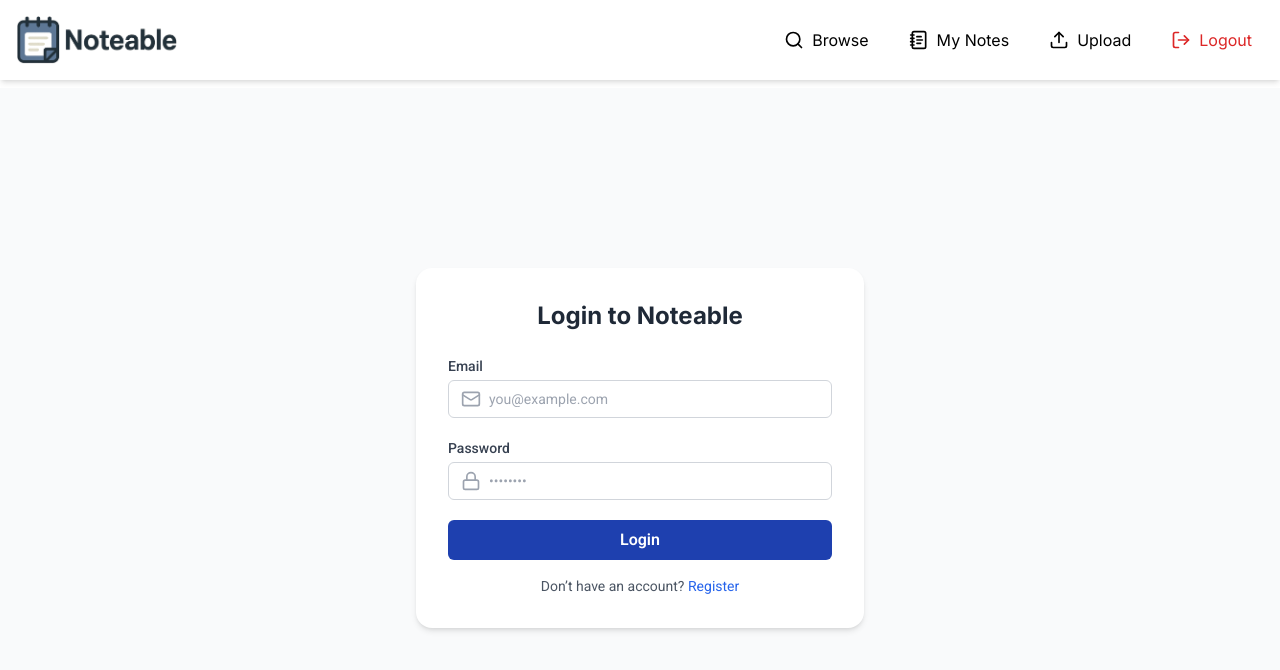
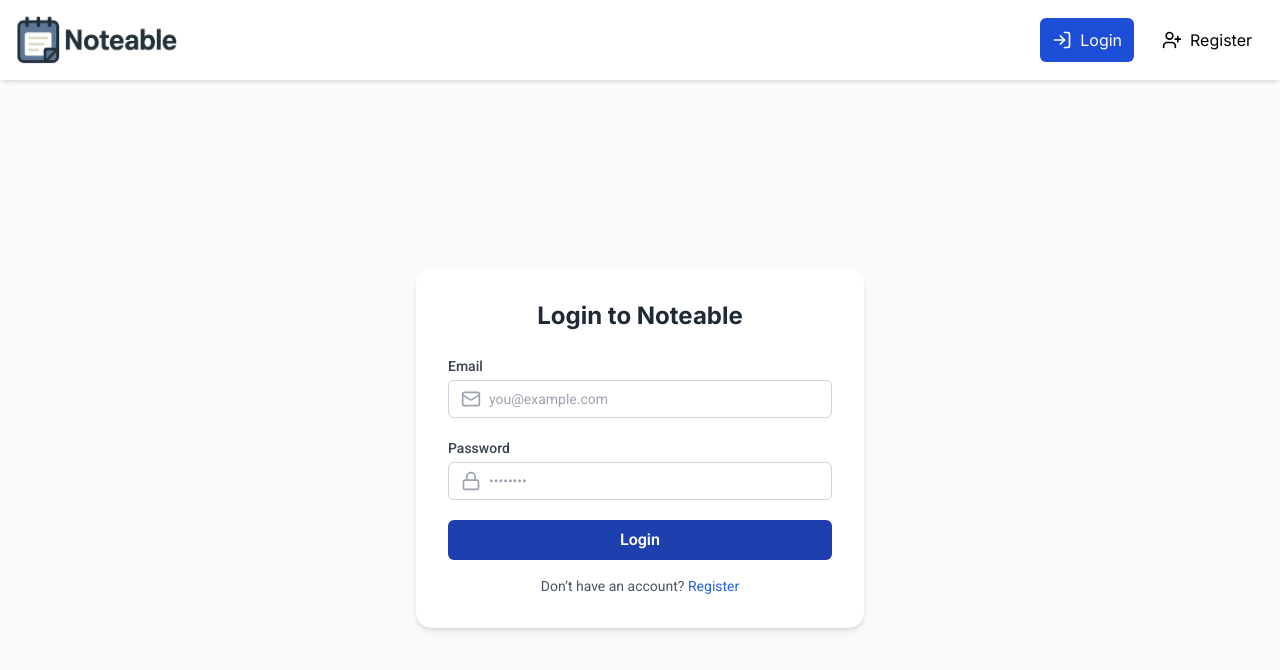
Before and after one commit to AaravT17/course_note_sharing_app, a React (Vite) app in the folder frontend/: page /login in a window 1280 px wide. Shown: the top 670 px of the page. Built offline with nearby package versions, Linux system fonts and the light colour scheme.

Commit message:
added props to conditionally render components in Navbar and Note display

```diff
--- a/frontend/src/components/Navbar.jsx
+++ b/frontend/src/components/Navbar.jsx
@@ -1,8 +1,15 @@
-import { Link } from 'react-router-dom'
+import { Link, NavLink } from 'react-router-dom'
 import logo from '../assets/logo.png'
-import { NotebookText, Search, Upload, LogOut } from 'lucide-react'
+import {
+  NotebookText,
+  Search,
+  Upload,
+  LogOut,
+  LogIn,
+  UserPlus,
+} from 'lucide-react'
 
-function Navbar() {
+function Navbar({ isLoggedIn = false }) {
   return (
     <nav className="flex font-heading justify-between items-center p-4 mb-2 shadow-md">
       {/* Logo */}
@@ -18,32 +25,52 @@ function Navbar() {
 
       {/* Navigation */}
       <ul className="flex gap-4 text-base min-w-max">
+        {isLoggedIn ? (
+          <>
             <li>
-          <Link
+              <NavLink
                 to="/browse"
-            className="flex items-center gap-2 text-black hover:bg-blue-700 hover:text-white px-3 py-3 rounded-md transition leading-none"
+                className={({ isActive }) =>
+                  `flex items-center gap-2 px-3 py-3 rounded-md transition leading-none ${
+                    isActive
+                      ? 'bg-blue-700 text-white'
+                      : 'text-black hover:bg-blue-700 hover:text-white'
+                  }`
+                }
               >
                 <Search className="w-5 h-5" />
                 Browse
-          </Link>
+              </NavLink>
             </li>
             <li>
-          <Link
+              <NavLink
                 to="/my-notes"
-            className="flex items-center gap-2 text-black hover:bg-blue-700 hover:text-white px-3 py-3 rounded-md transition leading-none"
+                className={({ isActive }) =>
+                  `flex items-center gap-2 px-3 py-3 rounded-md transition leading-none ${
+                    isActive
+                      ? 'bg-blue-700 text-white'
+                      : 'text-black hover:bg-blue-700 hover:text-white'
+                  }`
+                }
               >
                 <NotebookText className="w-5 h-5" />
                 My Notes
-          </Link>
+              </NavLink>
             </li>
             <li>
-          <Link
+              <NavLink
                 to="/upload"
-            className="flex items-center gap-2 text-black hover:bg-blue-700 hover:text-white px-3 py-3 rounded-md transition leading-none"
+                className={({ isActive }) =>
+                  `flex items-center gap-2 px-3 py-3 rounded-md transition leading-none ${
+                    isActive
+                      ? 'bg-blue-700 text-white'
+                      : 'text-black hover:bg-blue-700 hover:text-white'
+                  }`
+                }
               >
                 <Upload className="w-5 h-5" />
                 Upload
-          </Link>
+              </NavLink>
             </li>
             <li>
               <button className="flex items-center gap-2 text-red-600 hover:bg-red-600 hover:text-white px-3 py-3 rounded-md transition leading-none cursor-pointer">
@@ -51,6 +78,41 @@ function Navbar() {
                 Logout
               </button>
             </li>
+          </>
+        ) : (
+          <>
+            <li>
+              <NavLink
+                to="/login"
+                className={({ isActive }) =>
+                  `flex items-center gap-2 px-3 py-3 rounded-md transition leading-none ${
+                    isActive
+                      ? 'bg-blue-700 text-white'
+                      : 'text-black hover:bg-blue-700 hover:text-white'
+                  }`
+                }
+              >
+                <LogIn className="w-5 h-5" />
+                Login
+              </NavLink>
+            </li>
+            <li>
+              <NavLink
+                to="/register"
+                className={({ isActive }) =>
+                  `flex items-center gap-2 px-3 py-3 rounded-md transition leading-none ${
+                    isActive
+                      ? 'bg-blue-700 text-white'
+                      : 'text-black hover:bg-blue-700 hover:text-white'
+                  }`
+                }
+              >
+                <UserPlus className="w-5 h-5" />
+                Register
+              </NavLink>
+            </li>
+          </>
+        )}
       </ul>
     </nav>
   )
--- a/frontend/src/components/Note.jsx
+++ b/frontend/src/components/Note.jsx
@@ -1,13 +1,24 @@
-import { BookOpenText, GraduationCap, Clock, User } from 'lucide-react'
+import {
+  BookOpenText,
+  GraduationCap,
+  Clock,
+  User,
+  ThumbsUp,
+  ThumbsDown,
+  Pencil,
+  Trash,
+} from 'lucide-react'
 
-function Note({ note }) {
+function Note({ note, isMyNotesPage = false }) {
   const now = new Date().toLocaleString()
 
   return (
-    <button className="text-left font-body rounded-xl border hover:shadow-md transition p-4 bg-white flex flex-col gap-2">
+    <div className="font-body rounded-xl border hover:shadow-md transition p-4 bg-white flex justify-between gap-4">
+      {/* Left Column */}
+      <div className="flex flex-col gap-2 min-w-0 w-full">
         {/* Title */}
         <h3
-        className="font-semibold text-gray-800 truncate max-w-full"
+          className="font-semibold text-gray-800 truncate"
           title={note.title}
         >
           {note.title}
@@ -28,7 +39,36 @@ function Note({ note }) {
             <Clock className="w-4 h-4" /> {now}
           </span>
         </div>
+
+        {/* Rating Buttons */}
+        <div className="flex gap-4 mt-2 items-center text-sm text-gray-600">
+          <button className="flex items-center gap-1 hover:text-blue-600 transition">
+            <ThumbsUp className="w-4 h-4" /> 12
           </button>
+          <button className="flex items-center gap-1 hover:text-red-600 transition">
+            <ThumbsDown className="w-4 h-4" /> 3
+          </button>
+        </div>
+      </div>
+
+      {/* Right Column: Edit/Delete */}
+      {isMyNotesPage && (
+        <div className="flex flex-row gap-2 items-start self-start shrink-0">
+          <button
+            className="p-1 rounded hover:bg-gray-100 transition"
+            title="Edit Note"
+          >
+            <Pencil className="w-4 h-4 text-gray-600" />
+          </button>
+          <button
+            className="p-1 rounded hover:bg-gray-100 transition"
+            title="Delete Note"
+          >
+            <Trash className="w-4 h-4 text-red-600" />
+          </button>
+        </div>
+      )}
+    </div>
   )
 }
 
--- a/frontend/src/components/NotesGrid.jsx
+++ b/frontend/src/components/NotesGrid.jsx
@@ -1,6 +1,6 @@
 import Note from './Note.jsx'
 
-function NotesGrid({ title, notes }) {
+function NotesGrid({ title, notes, isMyNotesPage = false }) {
   return (
     <section className="mb-6 mr-4 ml-4">
       <h2 className="text-xl font-heading font-semibold mb-4">{title}</h2>
@@ -9,6 +9,7 @@ function NotesGrid({ title, notes }) {
           <Note
             key={note.id}
             note={note}
+            isMyNotesPage={isMyNotesPage}
           />
         ))}
       </div>
--- a/frontend/src/components/UploadNotesForm.jsx
+++ b/frontend/src/components/UploadNotesForm.jsx
@@ -1,3 +1,5 @@
+import { MAX_FILE_SIZE_MB, MAX_FILES } from '../config/constants.js'
+
 function UploadNotesForm() {
   return (
     <div className="min-h-[calc(100vh-80px)] flex items-center justify-center bg-gray-50 px-4">
@@ -49,7 +51,7 @@ function UploadNotesForm() {
               htmlFor="note"
               className="block text-sm font-medium text-gray-700 mb-1"
             >
-              PDF Notes (max 5 files, 10MB each)
+              PDF Notes (max {MAX_FILES} files, {MAX_FILE_SIZE_MB}MB each)
             </label>
             <input
               type="file"
--- /dev/null
+++ b/frontend/src/config/constants.js
@@ -0,0 +1,3 @@
+export const MAX_FILE_SIZE_MB = 10
+
+export const MAX_FILES = 5
--- a/frontend/src/pages/BrowseNotes.jsx
+++ b/frontend/src/pages/BrowseNotes.jsx
@@ -46,7 +46,7 @@ function BrowseNotes() {
 
   return (
     <>
-      <Navbar />
+      <Navbar isLoggedIn={true} />
       <NotesSearchBar title="Browse Notes" />
       <NotesGrid
         title="Results"
--- a/frontend/src/pages/Dashboard.jsx
+++ b/frontend/src/pages/Dashboard.jsx
@@ -46,7 +46,7 @@ function Dashboard() {
 
   return (
     <>
-      <Navbar />
+      <Navbar isLoggedIn={true} />
       <Hero />
       <NotesGrid
         title="Recently Viewed"
--- a/frontend/src/pages/Login.jsx
+++ b/frontend/src/pages/Login.jsx
@@ -4,7 +4,7 @@ import LoginForm from '../components/LoginForm.jsx'
 function Login() {
   return (
     <>
-      <Navbar />
+      <Navbar isLoggedIn={false} />
       <LoginForm />
     </>
   )
--- a/frontend/src/pages/MyNotes.jsx
+++ b/frontend/src/pages/MyNotes.jsx
@@ -46,11 +46,12 @@ function MyNotes() {
 
   return (
     <>
-      <Navbar />
+      <Navbar isLoggedIn={true} />
       <NotesSearchBar title="Search Your Notes" />
       <NotesGrid
         title="My Notes"
         notes={notes}
+        isMyNotesPage={true}
       />
     </>
   )
--- a/frontend/src/pages/Register.jsx
+++ b/frontend/src/pages/Register.jsx
@@ -4,7 +4,7 @@ import RegisterForm from '../components/RegisterForm.jsx'
 function Register() {
   return (
     <>
-      <Navbar />
+      <Navbar isLoggedIn={false} />
       <RegisterForm />
     </>
   )
--- a/frontend/src/pages/UploadNotes.jsx
+++ b/frontend/src/pages/UploadNotes.jsx
@@ -4,7 +4,7 @@ import UploadNotesForm from '../components/UploadNotesForm.jsx'
 function UploadNotes() {
   return (
     <>
-      <Navbar />
+      <Navbar isLoggedIn={true} />
       <UploadNotesForm />
     </>
   )
```
Lines whose indentation alone changed are shown as unchanged.
